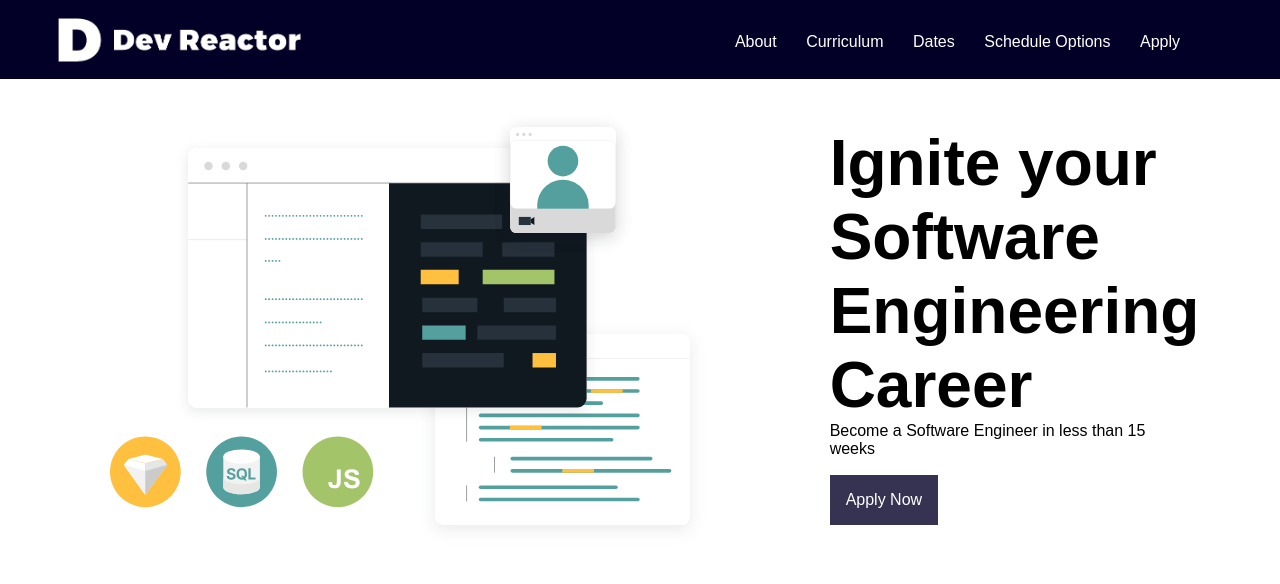
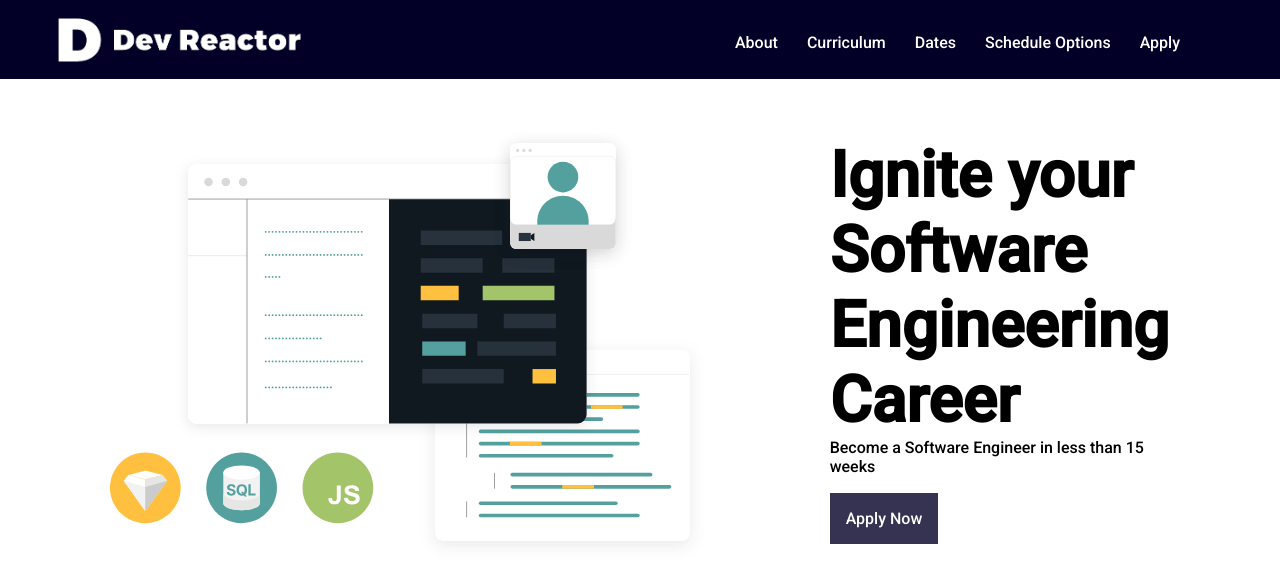
Before and after one commit to Ben-Ortiz/Coding-Bootcamp-Landing-Page, a plain HTML site: page index.html in a window 1280 px wide. Shown: the top 584 px of the page. Drawn offline with Linux system fonts and the light colour scheme.

Commit message:
added Roboto font, updated page a little

```diff
--- a/assets/css/general.css
+++ b/assets/css/general.css
@@ -1,5 +1,5 @@
 * {
-    font-family: Arial;
+    font-family: Roboto, Arial;
     margin: 0;
     padding: 0;
 }
--- a/assets/css/hero.css
+++ b/assets/css/hero.css
@@ -3,7 +3,7 @@
     justify-content: center;
     /* margin-top: 10%; */
     align-items: center;
-    margin: 2rem auto -6rem;
+    margin: 3rem auto -6rem;
 }
 
 .hero-left-image {
--- a/index.html
+++ b/index.html
@@ -4,6 +4,11 @@
         <meta charset="UTF-8" />
         <meta http-equiv="X-UA-Compatible" content="IE=edge" />
         <meta name="viewport" content="width=device-width, initial-scale=1.0" />
+
+        <!-- Font -->
+        <link rel="preconnect" href="https://fonts.googleapis.com">
+        <link rel="preconnect" href="https://fonts.gstatic.com" crossorigin>
+        <link href="https://fonts.googleapis.com/css2?family=Montserrat&family=Roboto:wght@500&display=swap" rel="stylesheet">
 
         <!-- General CSS -->
         <link rel="stylesheet" href="assets/css/general.css">
```
